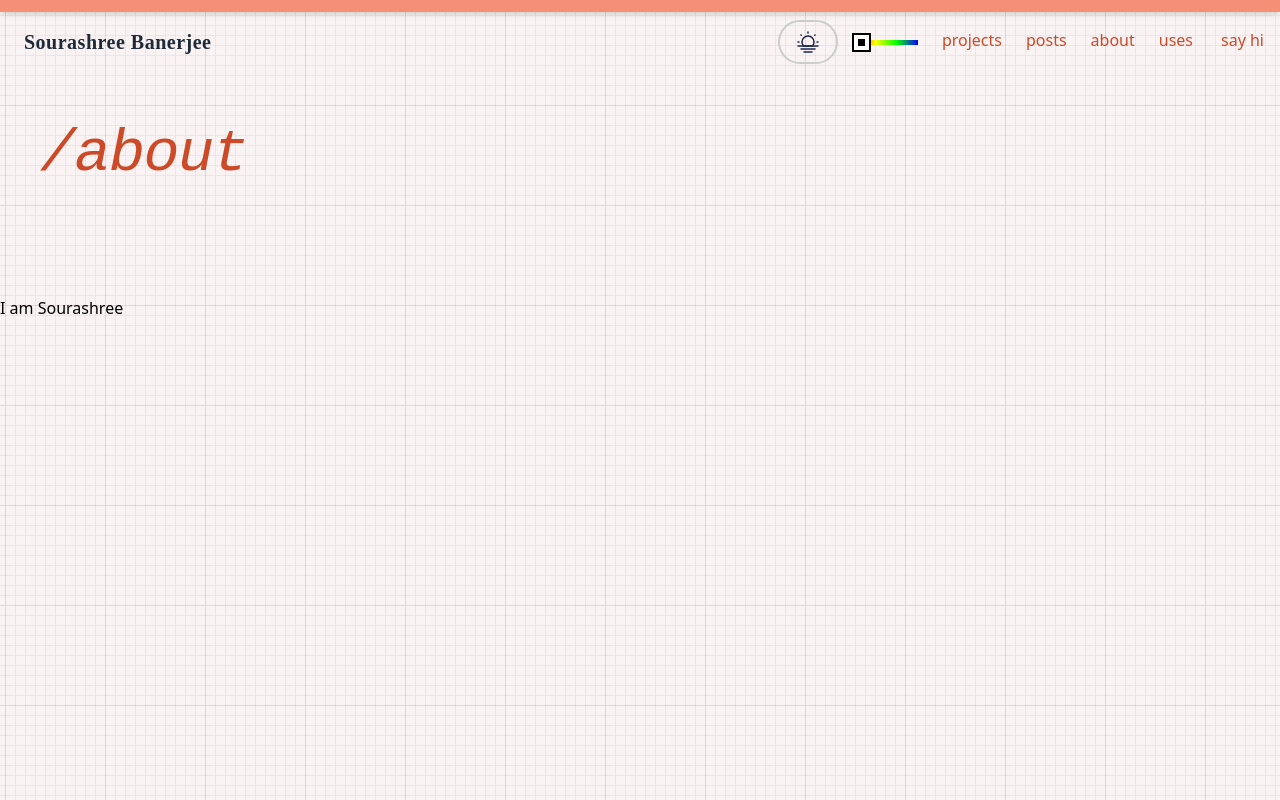
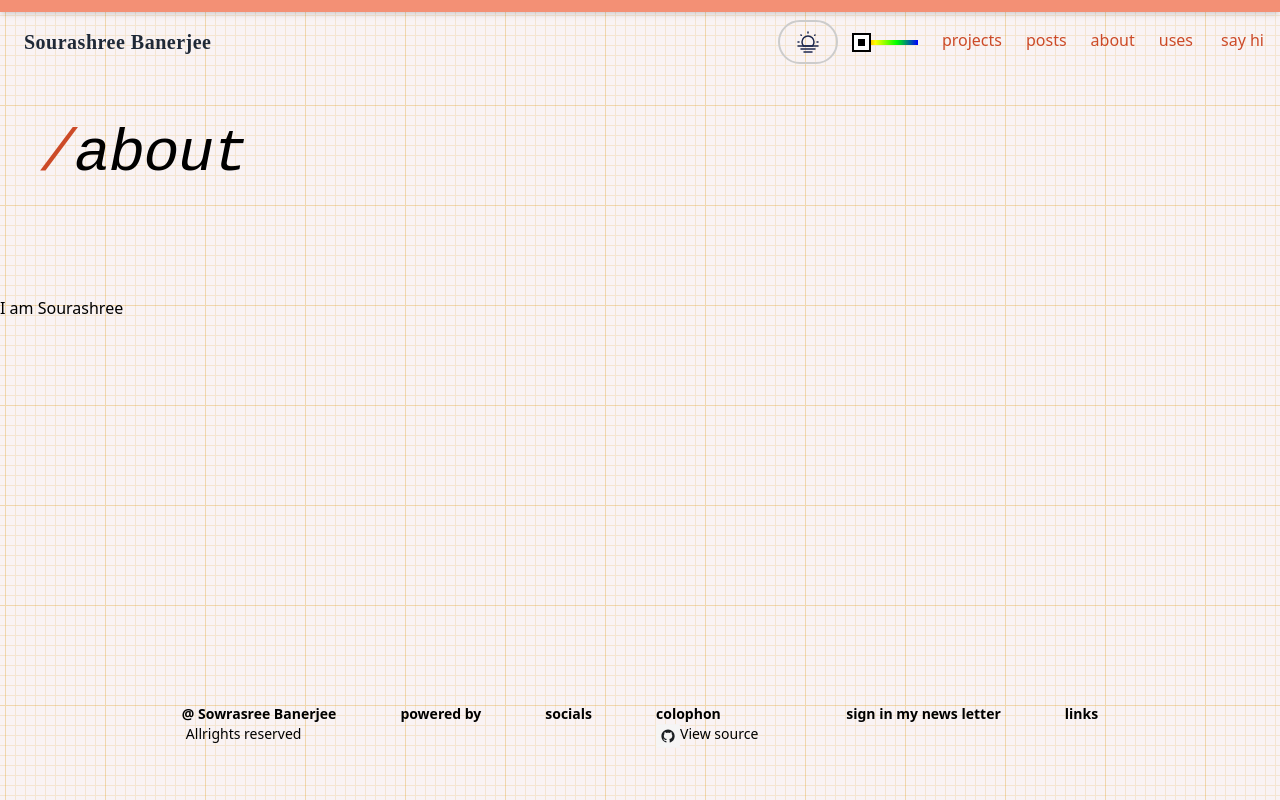
Before and after one commit to Shree0310/pigmentPie, a React (Create React App) app in the folder Desktop/pigmentPie/: page /about in a window 1280 px wide. Built offline with nearby package versions, Linux system fonts and the light colour scheme; a web font is replaced by a local one.

Commit message:
footer changes

```diff
--- a/Desktop/pigmentPie/src/App.js
+++ b/Desktop/pigmentPie/src/App.js
@@ -5,6 +5,7 @@ import ReactDOM from "react-dom/client";
 import Header from './Components/Header';
 import About from './Components/About';
 import Projects from './Components/Projects';
+import Footer from './Components/Footer';
 
 function App() {
   return (
@@ -24,6 +25,9 @@ function RootLayout() {
       <main>
         <Outlet /> {/* Outlet renders child routes like App, About, Projects */}
       </main>
+      <footer>
+          <Footer/>
+      </footer>
     </div>
   );
 }
--- a/Desktop/pigmentPie/src/Components/About.js
+++ b/Desktop/pigmentPie/src/Components/About.js
@@ -4,7 +4,8 @@ import  "./ColorSchemeToggle.css"
 const About = ()=>{
     return (
         <div className="">
-            <h1 className="font-caskadia italic text-6xl tracking-tight mx-10 py-28"><span class="slash">/</span>about</h1>
+            <h1 className="font-caskadia italic text-6xl tracking-tight mx-10 py-28">
+                <span className="sub-text">/</span>about</h1>
             {/* <h3 className="text-2xl font-sans font-light mx-12">I weave web experiences through code and art.</h3> */}
             <p>I am Sourashree</p>
         </div>
--- a/Desktop/pigmentPie/src/Components/ColorSchemeToggle.css
+++ b/Desktop/pigmentPie/src/Components/ColorSchemeToggle.css
@@ -9,14 +9,16 @@ body {
   /* color: var(--text-color); */
 }
 
-
-
 nav {
   background-color: var(--navbar-color);
   color: var(--text-color);
 }
 
-h1 {
+/* h1 {
+  color: var(--text-color);
+} */
+
+.sub-text{
   color: var(--text-color);
 }
 
--- a/Desktop/pigmentPie/src/Components/Footer.js
+++ b/Desktop/pigmentPie/src/Components/Footer.js
@@ -0,0 +1,42 @@
+import githubIcon from "./../Assets/images/github.svg"
+
+const Footer = () =>{
+    return (
+        <div className="flex justify-center">
+            <ul className="flex items-between pt-96  text-sm">
+                <li className="font-semibold  px-8">
+                    @ Sowrasree Banerjee
+                    <p className="font-light px-1">
+                        Allrights reserved
+                    </p>
+                </li>
+                <li className="px-8 font-semibold">
+                    powered by
+                </li>
+                <li className="px-8 font-semibold">
+                    socials
+                </li>
+                <li className="px-8 font-semibold">
+                    colophon
+                    <p>
+                        <img
+                        src={githubIcon}
+                        className="h-6 w-6 absolute"/>
+                    <a className="font-light relative px-6 " href="https://github.com/Shree0310/pigmentPie">
+                        View source
+                    </a>
+                    </p>
+                </li>
+                <li className="px-8 font-semibold">
+                    sign in my news letter
+                </li>
+                <li className="px-8 font-semibold">
+                    links
+                </li>
+            </ul>
+
+        </div>
+    )
+}
+
+export default Footer;
--- a/Desktop/pigmentPie/src/Components/Projects.js
+++ b/Desktop/pigmentPie/src/Components/Projects.js
@@ -2,7 +2,7 @@ const Projects = () =>{
     return (
         <div>
             <h1 className="font-caskadia italic text-[clamp(2rem,4vw,4rem)] tracking-tight mx-10 py-28">
-                /selected-works
+            <span className="sub-text">/</span>selected-works
             </h1>
             <p>Foodie</p>
         </div>
```
Also changed, not shown: Desktop/pigmentPie/src/Assets/images/github-6980894_1280.png (added), Desktop/pigmentPie/src/Assets/images/github.svg (added).
